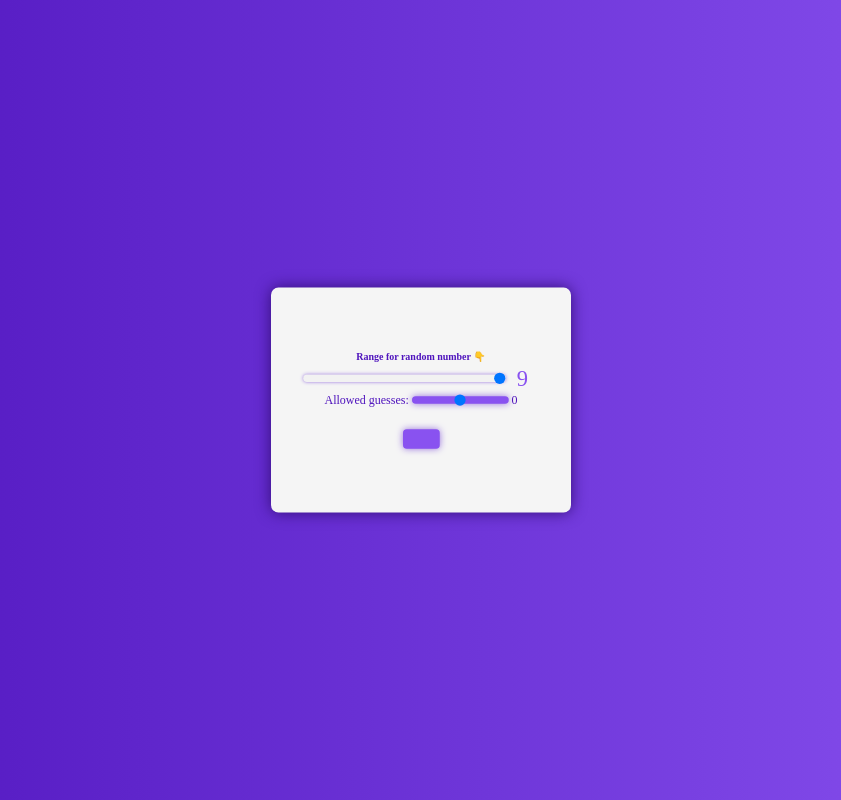
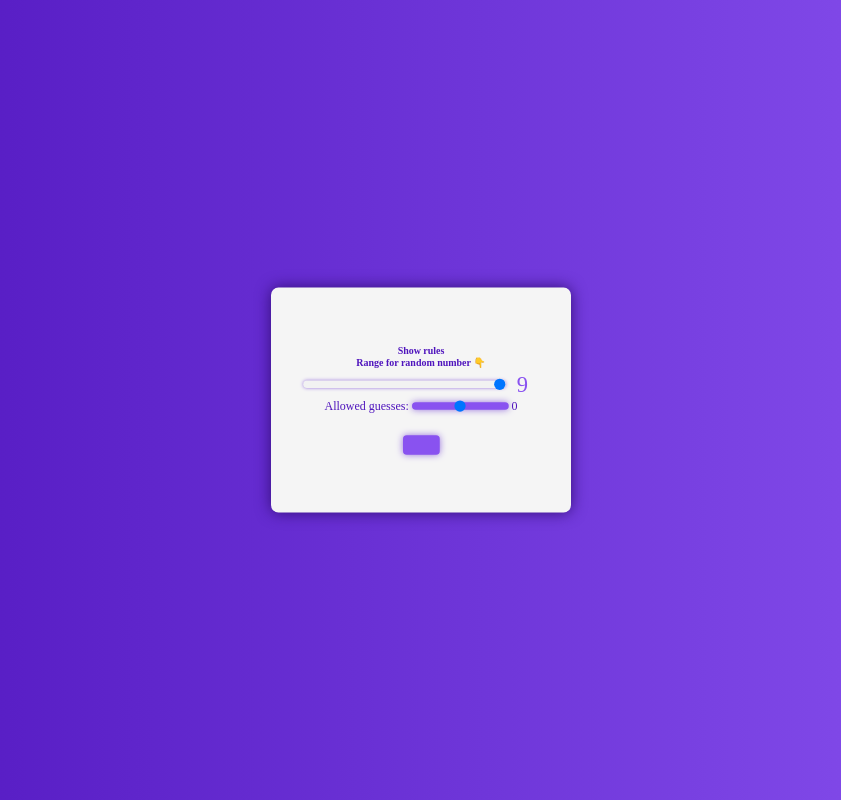
Before and after one commit to adiyadav123/guessthenumbergame, a plain HTML site: page index.html in a window 1280 px wide. Shown: the whole page, without its empty margins (219-1060 px from the left). Drawn offline with Linux system fonts and the light colour scheme; some packages are replaced by stand-ins of ours; a script that the page names is missing.

Commit message:
Update index.html

```diff
--- a/index.html
+++ b/index.html
@@ -9,6 +9,7 @@
 </head>
 <body>
     <div class="container">
+        <h5 onclick="show()">Show rules</h5>
         <h5>Range for random number 👇</h5>
         <div class="slider">
             <input class="rng" id="rng" type="range" min="1" max="9" value="9">
```
